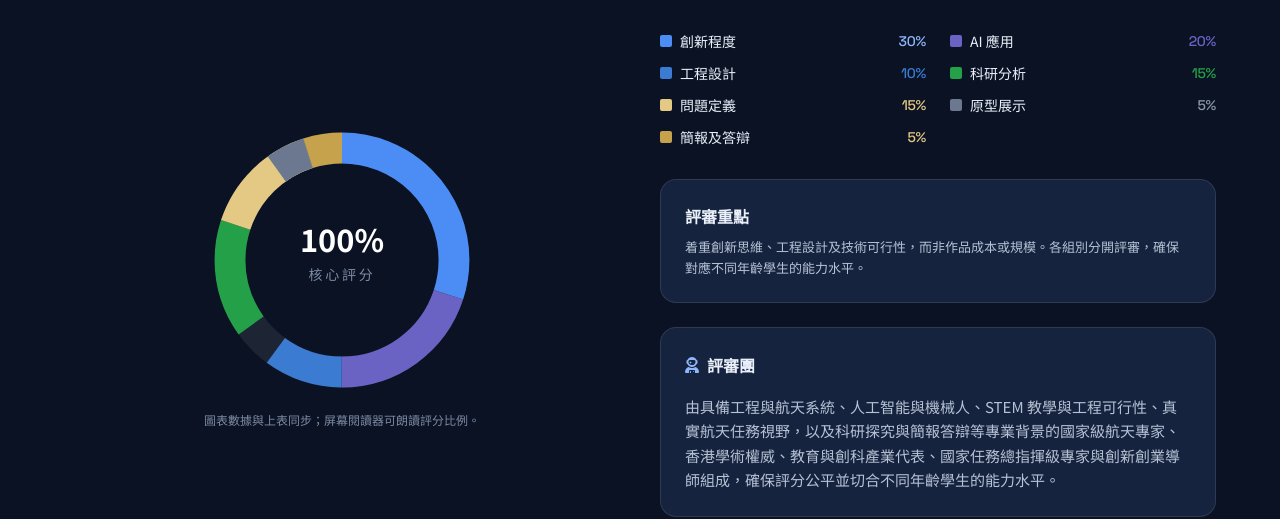
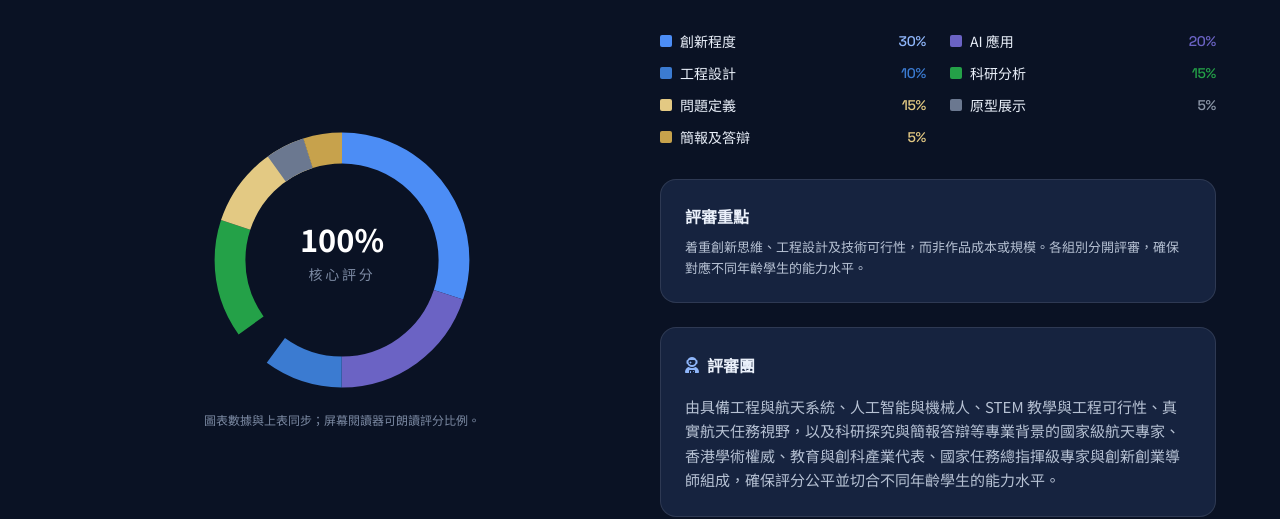
Before and after one commit to oneup24/HKATA_AI_COM, a plain HTML site: page index.html in a window 1280 px wide. Shown: the part 4160-4679 px from the top of the page. Drawn offline with nearby package versions, Linux system fonts and the light colour scheme.

Commit message:
Remove background track circle from donut chart (was the 8th 'section' you counted)

```diff
--- a/index.html
+++ b/index.html
@@ -843,14 +843,6 @@
                     創新程度 30%、AI 應用 20%、問題定義 15%、科研分析
                     15%、工程設計 10%、原型展示 5%、簡報及答辯 5%。
                   </desc>
-                  <circle
-                    cx="100"
-                    cy="100"
-                    r="80"
-                    fill="none"
-                    stroke="rgba(255,255,255,0.08)"
-                    stroke-width="22"
-                  />
                   <circle
                     cx="100"
                     cy="100"
```
Also changed, not shown: primary.html (+0 -8 lines), secondary.html (+0 -8 lines).
